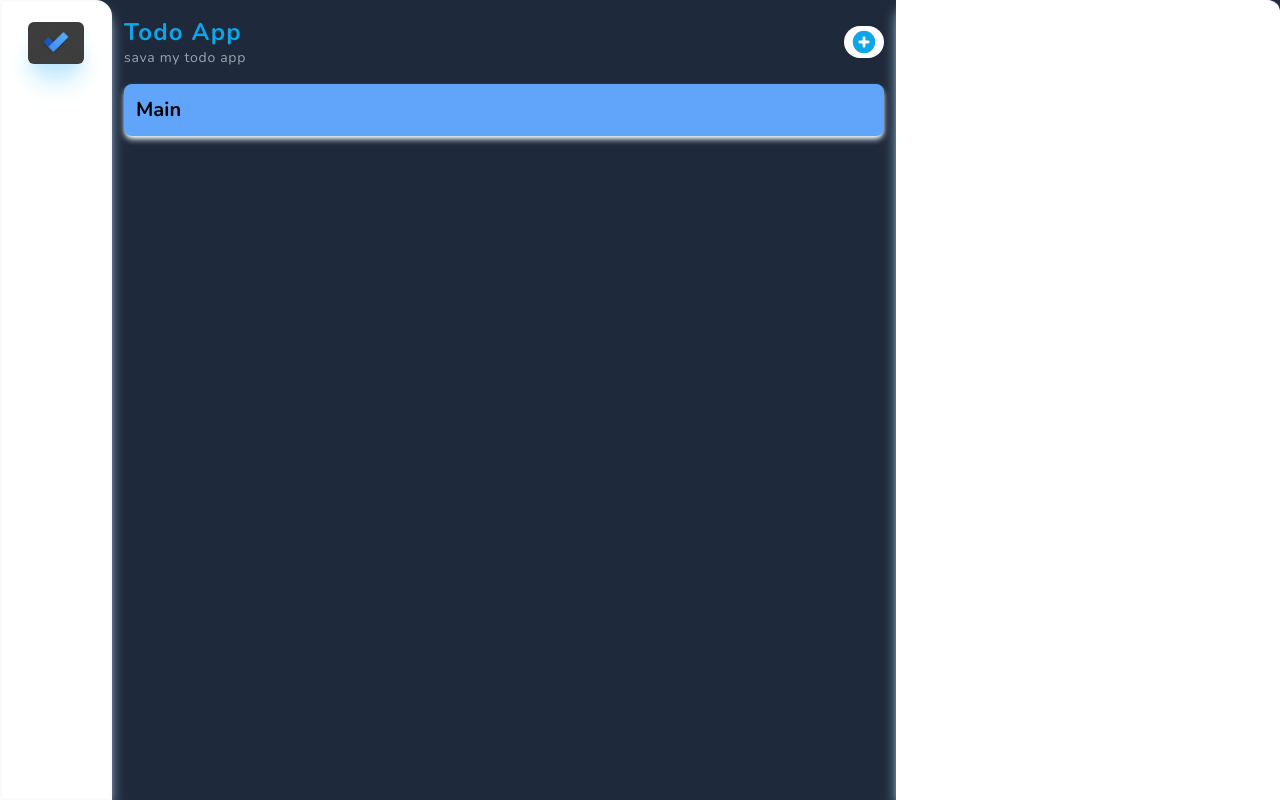
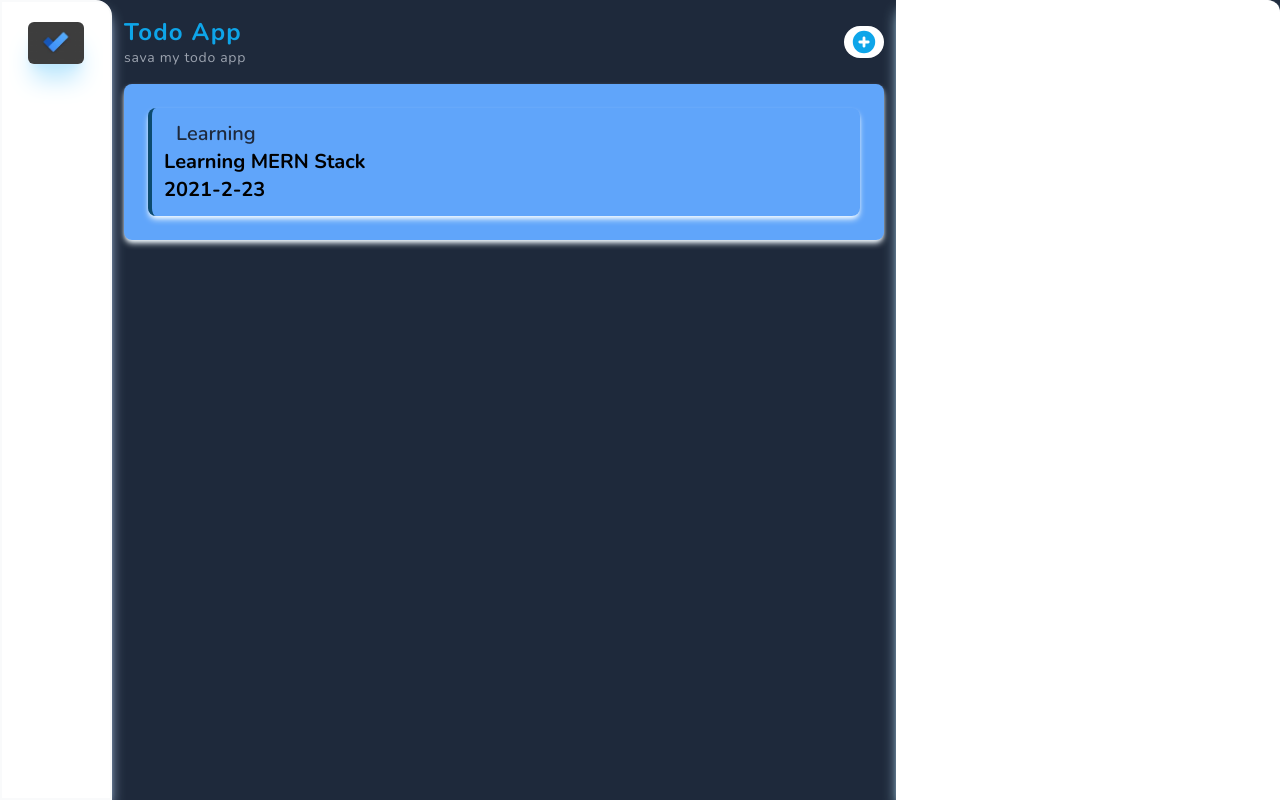
Before and after one commit to SubairMohamed/todo-app, a React (Create React App) app: page / in a window 1280 px wide. Built offline with nearby package versions, Linux system fonts and the light colour scheme.

Commit message:
todo-sixth

```diff
--- a/src/components/Main/Main.jsx
+++ b/src/components/Main/Main.jsx
@@ -2,8 +2,8 @@ import { PlusCircleIcon } from '@heroicons/react/solid';
 
 const Main = () => {
     return (
-        // Main
         <section id="main" className="grow font-nunito">
+            {/* header */}
             <header className="mx-3 my-4 flex items-center justify-between">
                 <div>
                     <h1 className="text-2xl font-bold tracking-wider text-sky-500">Todo App</h1>
@@ -15,8 +15,20 @@ const Main = () => {
                     </button>
                 </div>
             </header>
-            <main className="bg-blue-400 m-3 px-3 py-3 rounded-lg text-black font-bold text-xl capitalize shadow-md shadow-sky-50">
-                main
+
+            {/* Main */}
+            <main className="bg-blue-400 card-white">
+                <div id='tasks'>
+                    <div id='task' className='card-white border-l-4 border-sky-900'>
+                        <div>
+                            <h5 className='font-semibold ml-3 text-slate-800'>Learning</h5>
+                        </div>
+                        <div>
+                            <h1>Learning MERN Stack</h1>
+                            <span>2021-2-23</span>
+                        </div>
+                    </div>
+                </div>
             </main>
         </section>
     )
--- a/src/index.css
+++ b/src/index.css
@@ -3,3 +3,7 @@
 @tailwind base;
 @tailwind components;
 @tailwind utilities;
+
+.card-white {
+    @apply m-3 px-3 py-3 rounded-lg text-black font-bold text-xl capitalize shadow-md shadow-sky-50;
+}
```
